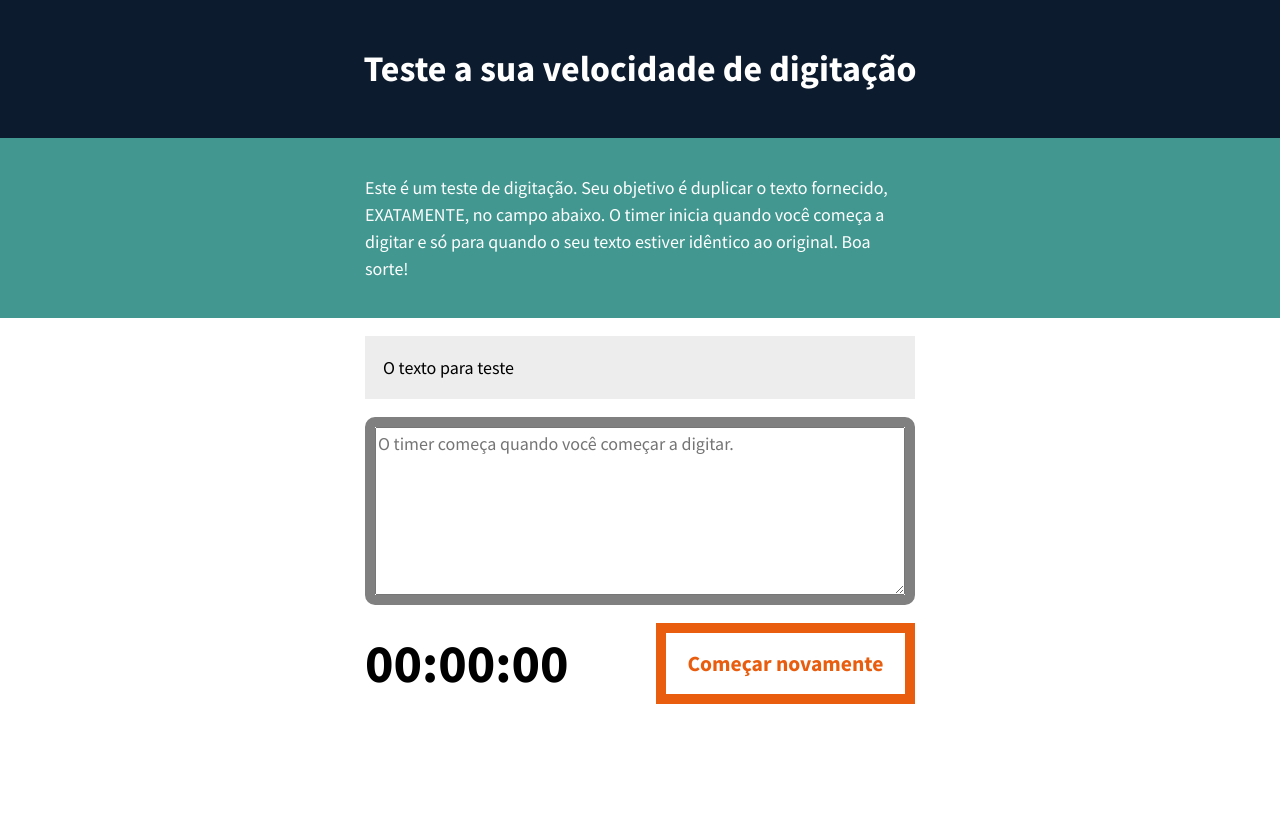
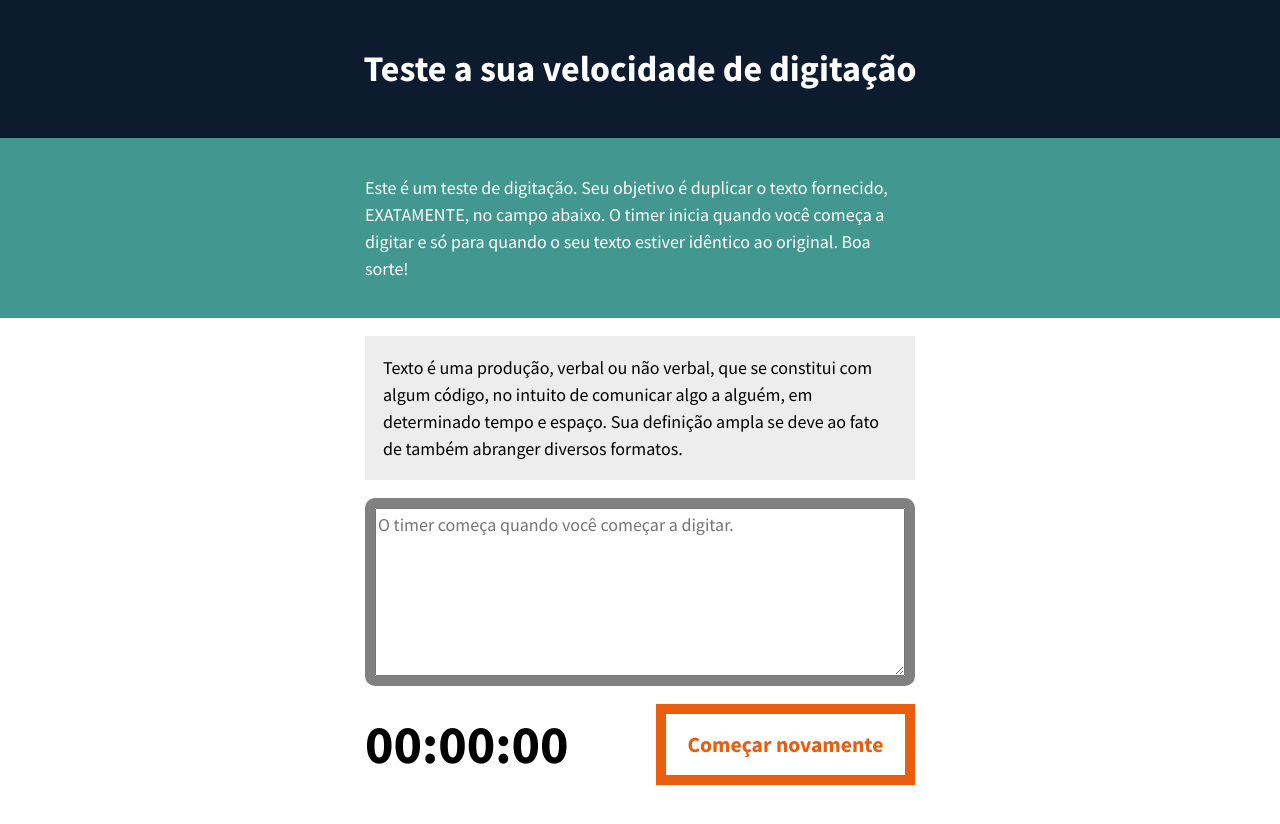
Before and after one commit to luksalb/WebDev-LinkedIn, a plain HTML site: page JAVASCRIPT/Project-Digitacao/index.html in a window 1280 px wide. Both pictures are taken after a click on the button "Começar novamente". Before the commit the page ends 800 px from the top, so only its background shows below. Drawn offline with Linux system fonts and the light colour scheme.

Commit message:
Third Commit
It was added to the js file, new functions to reset the game, spell check and the function start was altered.

```diff
--- a/JAVASCRIPT/Project-Digitacao/index.html
+++ b/JAVASCRIPT/Project-Digitacao/index.html
@@ -20,7 +20,7 @@
         </article><!-- .intro -->
         <section class="test-area">
             <div id="origin-text">
-                <p>O texto para teste</p>
+                <p>Texto é uma produção, verbal ou não verbal, que se constitui com algum código, no intuito de comunicar algo a alguém, em determinado tempo e espaço. Sua definição ampla se deve ao fato de também abranger diversos formatos.</p>
             </div><!-- #origin-text -->
 
             <div class="test-wrapper">
--- a/JAVASCRIPT/Project-Digitacao/script.js
+++ b/JAVASCRIPT/Project-Digitacao/script.js
@@ -5,6 +5,8 @@ const resetButton = document.querySelector("#reset");
 const theTimer = document.querySelector(".timer");
 
 var timer = [0,0,0,0];
+var interval;
+var timerRunning = false;
 // Adiciona zero inicial aos números <= 9 (apenas para estética):
 function leadingZero(time){
     if(time <= 9){
@@ -30,6 +32,7 @@ function spellCheck(){
     let textEntered = testArea.value;
     let originTextMatch = originText.substring(0, textEntered.length); // VERIFICA SE TA CERTO
     if(textEntered == originText){
+        clearInterval(interval)
         testWrapper.style.borderColor = "#429890";
     } else {
         if(textEntered == originTextMatch){
@@ -44,15 +47,23 @@ function spellCheck(){
 // Inicia o cronômetro:
 function start(){
     let textEnteredLength = testArea.value.length;
-    if(textEnteredLength === 0){
-        setInterval(runTimer, 10)
+    if(textEnteredLength === 0 && !timerRunning) {
+        timerRunning = true;
+        interval = setInterval(runTimer, 10)
     }
     console.log(textEnteredLength);
 }
 
 // Função de recomeçar:
 function reset(){
-    console.log("O botão de recomeçar foi clicado")
+    clearInterval(interval);
+    interval = null;
+    timer = [0,0,0,0];
+    timerRunning = false;
+
+    testArea.value = "";
+    theTimer.innerHTML = "00:00:00";
+    testWrapper.style.borderColor = "grey";
 }
 
 // Listeners de eventos para entrada de teclado e o botão de recomeçar:
```
